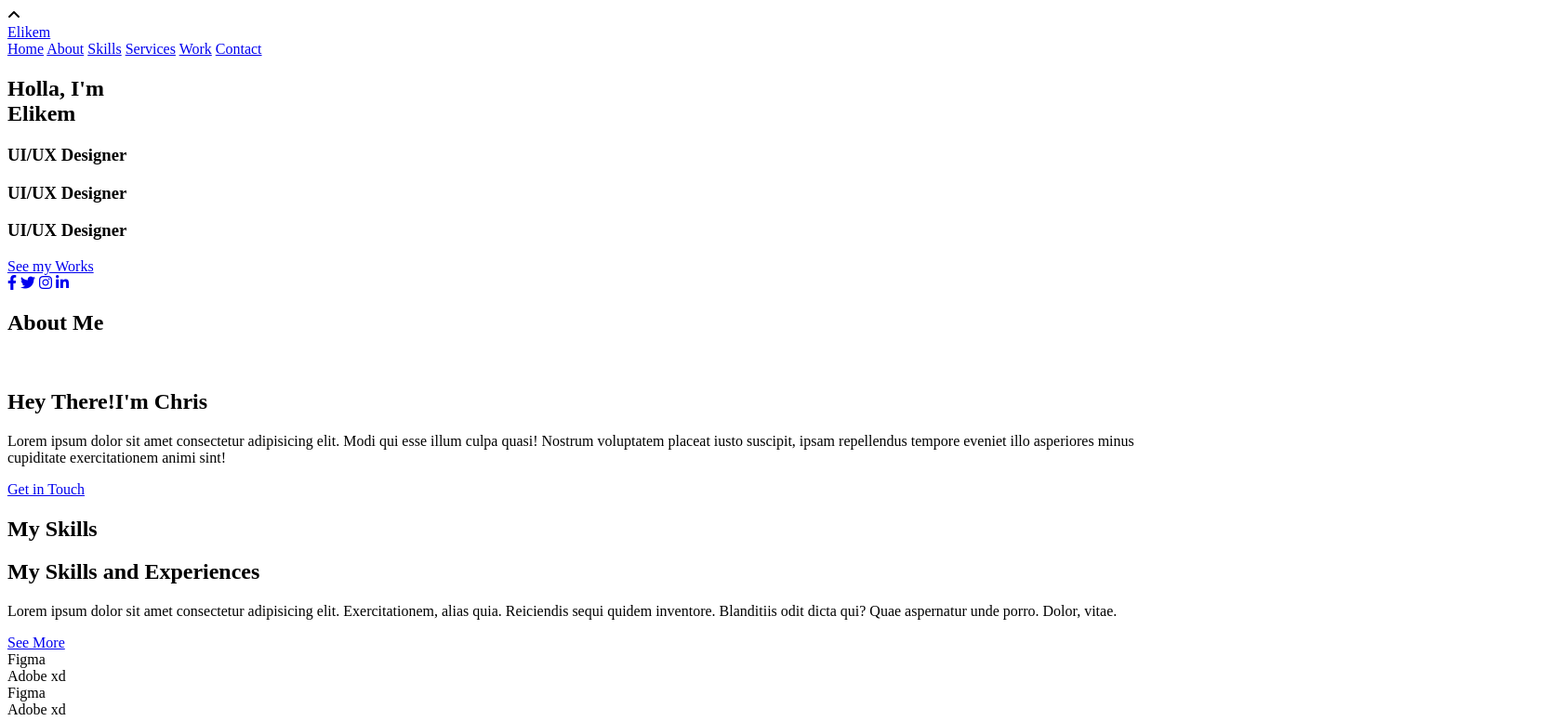
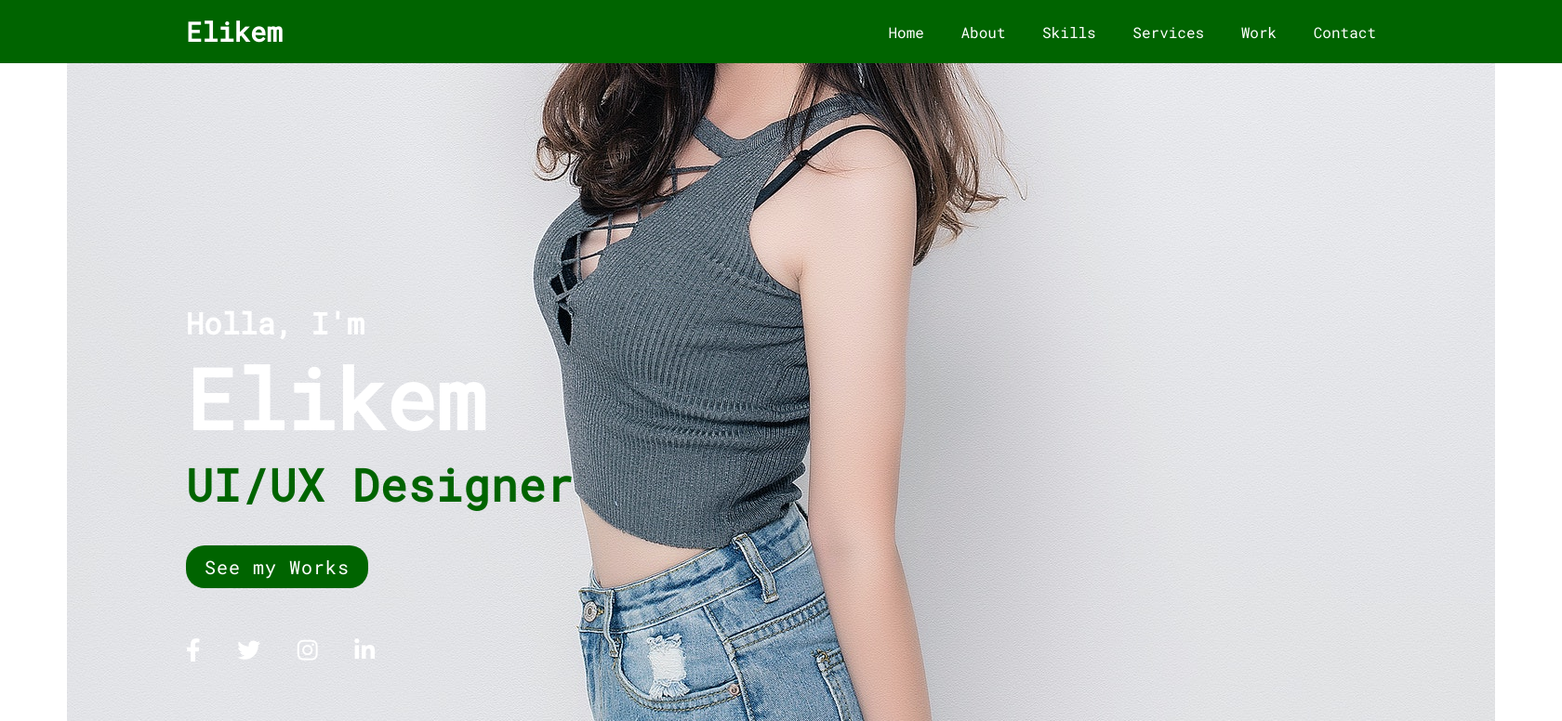
Before and after one commit to Chrisadamz18/portfolio, a plain HTML site: page index.html in a window 1280 px wide. Shown: the top 776 px of the page at 93% size, 1680 px wide, since content can reach past the window. Drawn offline with Linux system fonts and the light colour scheme.

Commit message:
End of thursday class

```diff
--- a/index.html
+++ b/index.html
@@ -33,10 +33,10 @@
             <h2>Holla, I'm <br><span> Elikem</span></h2>
             <div class="animated-text">
                 <h3>UI/UX Designer</h3>
-                <h3>UI/UX Designer</h3>
+                <h3>Web Designer</h3>
                 <h3>UI/UX Designer</h3>
             </div>
-            <a href="#" class="btn">See my Works</a>
+            <a href="#work" class="btn">See my Works</a>
             <div class="media-icons">
                 <a href="#"><i class="fab fa-facebook-f"></i></a>
                 <a href="#"><i class="fab fa-twitter"></i></a>
--- a/style.css
+++ b/style.css
@@ -0,0 +1,155 @@
+@import url('https://fonts.googleapis.com/css2?family=Roboto+Mono&display=swap');
+
+
+* {
+    margin: 0;
+    padding: 0;
+    font-family: 'Roboto Mono', monospace;
+    scroll-behavior: smooth;
+}
+
+section {
+    padding: 100px 200px;
+}
+
+.main {
+    position: relative;
+    width: 100%;
+    min-height: 100vh;
+    display: flex;
+    align-items: center;
+    background: url(images/img1.jpg) no-repeat center center fixed;
+}
+
+.main .content {
+    max-width: 800px;
+}
+
+.main .content h2 {
+    color: #fff;
+    font-size: 2em;
+    font-weight: 500px;
+}
+
+.main .content h2 span {
+    font-size: 2.8em;
+    font-weight: 600;
+}
+
+.animated-text {
+    position: relative;
+    height: 70px;
+    overflow: hidden;
+}
+
+.animated-text h3 {
+    color: darkgreen;
+    font-size: 3em;
+    font-weight: 700;
+    line-height: 70px;
+    letter-spacing: 1px;
+}
+
+.animated-text h3:nth-child(1) {
+    animation: text-move 10s infinite;
+}
+
+@keyframes text-move {
+    0% {
+        margin-top: 0;
+    }
+
+    25% {
+        margin-top: -70px;
+    }
+
+    50% {
+        margin-top: -140px;
+    }
+
+    75% {
+        margin-top: -70px;
+    }
+
+    100% {
+        margin-top: 0;
+    }
+}
+
+.btn {
+    color: #fff;
+    background: darkgreen;
+    font-size: 20px;
+    display: inline-block;
+    padding: 10px 20px;
+    text-decoration: none;
+    letter-spacing: 1px;
+    border-radius: 20px;
+    margin-top: 30px;
+    transition: 0.5s ease;
+    /* text-transform: uppercase; */
+}
+
+.btn:hover {
+    background: #2e0247
+}
+
+.media-icons {
+    margin-top: 50px;
+}
+
+.media-icons a {
+    color: #fff;
+    font-size: 25px;
+    margin-right: 30px;
+}
+
+/* Header */
+header {
+    z-index: 9999;
+    position: fixed;
+    background: darkgreen;
+    top: 0;
+    left: 0;
+    width: 100%;
+    padding: 15px 200px;
+    display: flex;
+    justify-content: space-between;
+    align-items: center;
+    transition: 0.5s ease-in-out;
+}
+
+header.sticky {
+    background: #2e0247;
+}
+
+header .brand {
+    color: #fff;
+    font-size: 1.8em;
+    font-weight: 700;
+    text-decoration: none;
+}
+
+header .navigation {
+    position: relative;
+}
+
+header .navigation a {
+    color: #fff;
+    font-size: 1em;
+    text-decoration: none;
+    font-weight: 500;
+    margin-left: 30px;
+}
+
+header .navigation a:hover {
+    color: #2e0247;
+}
+
+header.sticky .navigation a:hover {
+    color: #0000;
+}
+
+body {
+    min-height: 110vh;
+}
```
